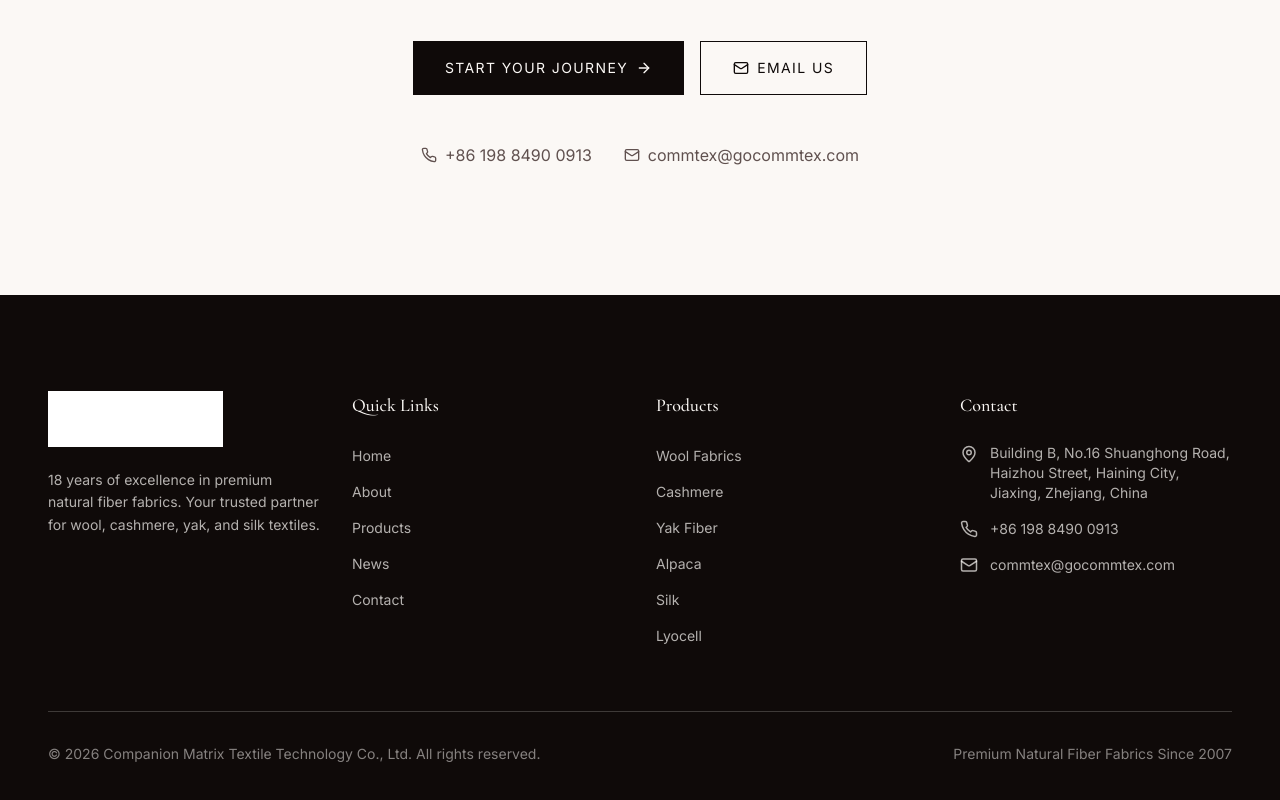
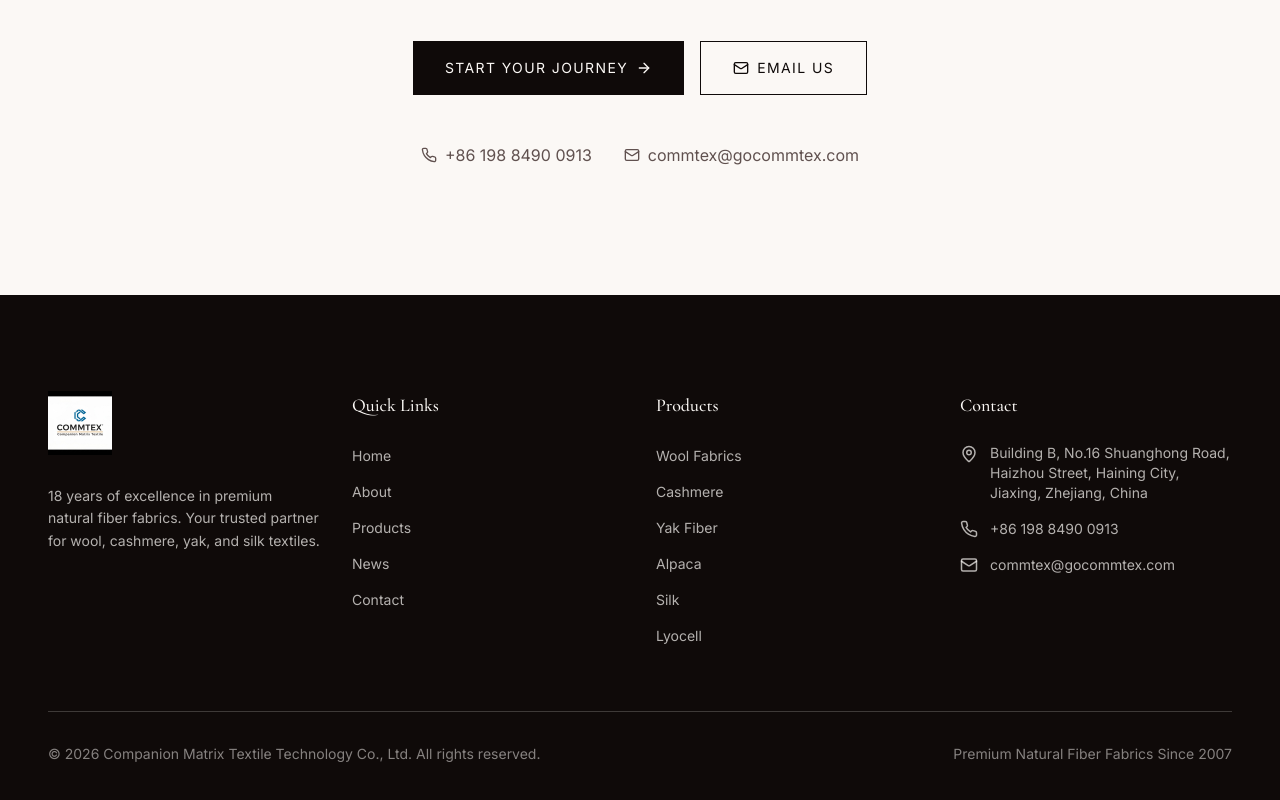
Before and after one commit to luqite-ux/commtex-site, a Next.js app: page / in a window 1280 px wide. Shown: the part 7232-8032 px from the top of the page. Built offline with nearby package versions, Linux system fonts and the light colour scheme.

Commit message:
fix: fix logo display in footer component
Regenerate high-quality logo and adjust display settings for better clarity.

Co-authored-by: null <244869843+luqite-ux@users.noreply.github.com>

```diff
--- a/components/footer.tsx
+++ b/components/footer.tsx
@@ -17,12 +17,13 @@ export function Footer() {
               <Image
                 src="/images/logo.png"
                 alt="Commtex - Companion Matrix Textile"
-                width={180}
-                height={60}
-                className="h-14 w-auto brightness-0 invert"
+                width={200}
+                height={80}
+                className="h-16 w-auto"
+                priority
               />
             </Link>
-            <p className="mt-4 text-background/70 text-sm leading-relaxed">
+            <p className="mt-6 text-background/70 text-sm leading-relaxed">
               {t("footer.description")}
             </p>
           </div>
```
Also changed, not shown: public/images/logo.png, public/logo.png.
